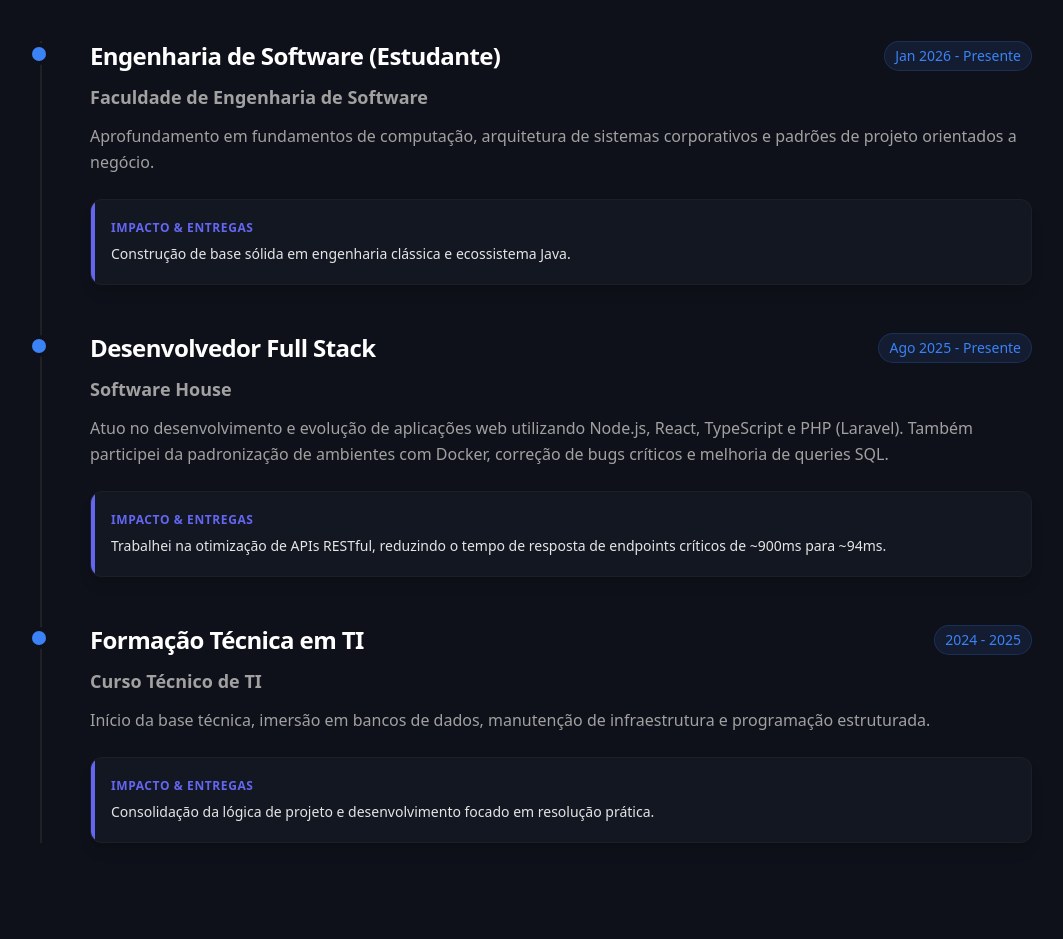
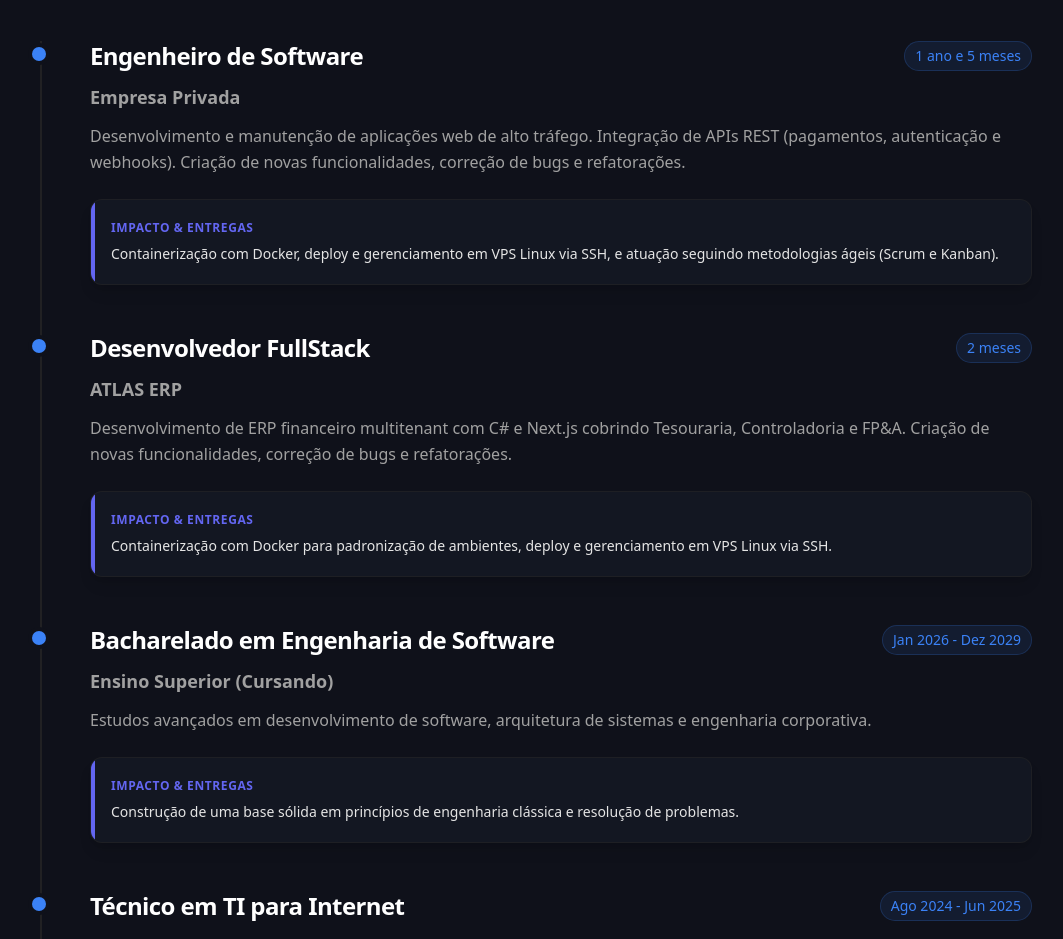
Before and after one commit to lucasgabdsant0s/portfolio, a Next.js app: page / in a window 1280 px wide. Shown: the part 4980-5919 px from the top of the page, without its empty margins (104-1167 px from the left). Built offline with nearby package versions, Linux system fonts and the light colour scheme.

Commit message:
Altera experiencia

```diff
--- a/src/i18n/dictionaries.ts
+++ b/src/i18n/dictionaries.ts
@@ -50,30 +50,37 @@ export const dict = {
       ]
     },
     experience: {
-      title: "Experiência Real & Acadêmica",
+      title: "Experiência Profissional & Formação",
       description: "Histórico focado em resultados mensuráveis e evolução de sistemas em produção.",
       impact_label: "Impacto & Entregas",
       items: [
         {
-          role: "Engenharia de Software (Estudante)",
-          company: "Faculdade de Engenharia de Software",
-          period: "Jan 2026 - Presente",
-          description: "Aprofundamento em fundamentos de computação, arquitetura de sistemas corporativos e padrões de projeto orientados a negócio.",
-          impact: "Construção de base sólida em engenharia clássica e ecossistema Java."
+          role: "Engenheiro de Software",
+          company: "Empresa Privada",
+          period: "1 ano e 5 meses",
+          description: "Desenvolvimento e manutenção de aplicações web de alto tráfego. Integração de APIs REST (pagamentos, autenticação e webhooks). Criação de novas funcionalidades, correção de bugs e refatorações.",
+          impact: "Containerização com Docker, deploy e gerenciamento em VPS Linux via SSH, e atuação seguindo metodologias ágeis (Scrum e Kanban)."
         },
         {
-          role: "Desenvolvedor Full Stack",
-          company: "Software House",
-          period: "Ago 2025 - Presente",
-          description: "Atuo no desenvolvimento e evolução de aplicações web utilizando Node.js, React, TypeScript e PHP (Laravel). Também participei da padronização de ambientes com Docker, correção de bugs críticos e melhoria de queries SQL.",
-          impact: "Trabalhei na otimização de APIs RESTful, reduzindo o tempo de resposta de endpoints críticos de ~900ms para ~94ms."
+          role: "Desenvolvedor FullStack",
+          company: "ATLAS ERP",
+          period: "2 meses",
+          description: "Desenvolvimento de ERP financeiro multitenant com C# e Next.js cobrindo Tesouraria, Controladoria e FP&A. Criação de novas funcionalidades, correção de bugs e refatorações.",
+          impact: "Containerização com Docker para padronização de ambientes, deploy e gerenciamento em VPS Linux via SSH."
         },
         {
-          role: "Formação Técnica em TI",
-          company: "Curso Técnico de TI",
-          period: "2024 - 2025",
-          description: "Início da base técnica, imersão em bancos de dados, manutenção de infraestrutura e programação estruturada.",
-          impact: "Consolidação da lógica de projeto e desenvolvimento focado em resolução prática."
+          role: "Bacharelado em Engenharia de Software",
+          company: "Ensino Superior (Cursando)",
+          period: "Jan 2026 - Dez 2029",
+          description: "Estudos avançados em desenvolvimento de software, arquitetura de sistemas e engenharia corporativa.",
+          impact: "Construção de uma base sólida em princípios de engenharia clássica e resolução de problemas."
+        },
+        {
+          role: "Técnico em TI para Internet",
+          company: "SENAC",
+          period: "Ago 2024 - Jun 2025",
+          description: "Início da base técnica, com imersão em infraestrutura, redes, bancos de dados, e programação voltada para web e acessibilidade.",
+          impact: "Consolidação da lógica de programação e de tecnologias base para o desenvolvimento Full Stack."
         }
       ]
     },
@@ -172,30 +179,37 @@ export const dict = {
       ]
     },
     experience: {
-      title: "Real & Academic Experience",
+      title: "Professional Experience & Education",
       description: "A track record focused on measurable results and the evolution of production systems.",
       impact_label: "Impact & Deliverables",
       items: [
         {
-          role: "Software Engineering (Student)",
-          company: "Software Engineering Faculty",
-          period: "Jan 2026 - Present",
-          description: "Deepening knowledge in computing fundamentals, enterprise system architecture, and business-oriented design patterns.",
-          impact: "Building a solid foundation in classical engineering and the Java ecosystem."
+          role: "Software Engineer",
+          company: "Private Company",
+          period: "1 year and 5 months",
+          description: "Development and maintenance of high-traffic web applications. Integration of REST APIs including payments, authentication, and webhooks. Created new features, bug fixes, and code refactorings.",
+          impact: "Application containerization with Docker, deployment and management on Linux VPS via SSH, and work under agile methodologies (Scrum and Kanban)."
         },
         {
-          role: "Full Stack Developer",
-          company: "Software House",
-          period: "Aug 2025 - Present",
-          description: "Developing and evolving web applications using Node.js, React, TypeScript, and PHP (Laravel). Also participated in environment standardizations with Docker, critical bug fixes, and SQL query improvements.",
-          impact: "Worked on RESTful API optimization, reducing response times for critical endpoints from ~900ms to ~94ms."
+          role: "Mid-Level Developer",
+          company: "ATLAS ERP",
+          period: "2 months",
+          description: "Developed a multitenant financial ERP utilizing C# and Next.js, covering Treasury, Controllership, and FP&A modules. Built new features and handled bug fixes.",
+          impact: "Standardized environments with Docker containerization, and oversaw project deployment and management on Linux VPS instances via SSH."
         },
         {
-          role: "IT Technical Education",
-          company: "IT Technical Course",
-          period: "2024 - 2025",
-          description: "Began technical foundation, immersion in databases, infrastructure maintenance, and structured programming.",
-          impact: "Consolidation of project logic and development focused on practical resolution."
+          role: "B.S. in Software Engineering",
+          company: "Higher Education Student",
+          period: "Jan 2026 - Dec 2029",
+          description: "Pursuing advanced studies in software development, systems architecture, and enterprise engineering.",
+          impact: "Building a strong technical foundation in classical engineering principles and problem-solving."
+        },
+        {
+          role: "IT Technician for the Internet",
+          company: "SENAC",
+          period: "Aug 2024 - Jun 2025",
+          description: "Technical immersion focused on network infrastructure, database administration, and structured web development.",
+          impact: "Consolidated logic for application building and foundation in Full Stack development technologies."
         }
       ]
     },
```
